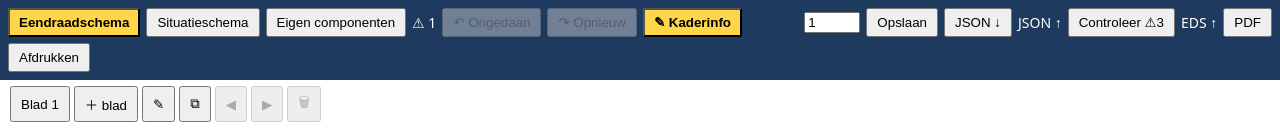
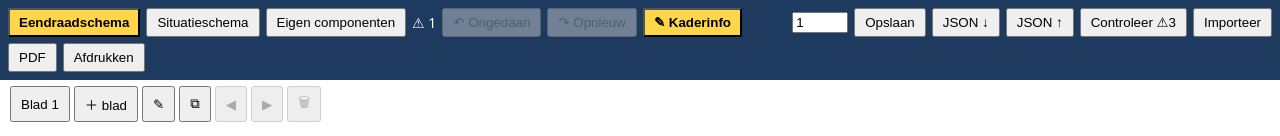
Before and after one commit to Jerry911/plugged, a React (Vite) app in the folder frontend/: page / in a window 1280 px wide. Shown: the top 136 px of the page. Built offline with nearby package versions, Linux system fonts and the light colour scheme; no server answers.

Commit message:
- fix eds import - Import button is now an actual button

```diff
--- a/frontend/src/App.jsx
+++ b/frontend/src/App.jsx
@@ -225,20 +225,20 @@ export default function App() {
                 />
                 <button onClick={save}>Opslaan</button>
                 <button onClick={exportJson}>JSON ↓</button>
-                <label>
+                <span>
                     <input
                         type="file"
                         accept=".json"
                         hidden
                         onChange={(ev) => ev.target.files[0]?.text().then((t) => setP(norm(JSON.parse(t))))}
                     />
-                    <span style={{cursor: 'pointer'}}>JSON ↑</span>
-                </label>
+                    <button onClick={(ev) => ev.currentTarget.previousElementSibling.click()}>JSON ↑</button>
+                </span>
                 <button onClick={() => setShowV((v) => !v)}>
                     Controleer{ec ? ` ✖${ec}` : ''}
                     {wc ? ` ⚠${wc}` : ''}
                 </button>
-                <label>
+                <span>
                     <input
                         type="file"
                         accept=".eds"
@@ -249,10 +249,10 @@ export default function App() {
                             ev.target.value = ''
                         }}
                     />
-                    <span style={{cursor: 'pointer'}} title="Importeer een .eds-bestand van eendraadschema.goethals-jacobs.be">
-                        EDS ↑
-                    </span>
-                </label>
+                    <button title="Importeer een .eds-bestand" onClick={(ev) => ev.currentTarget.previousElementSibling.click()}>
+                        Importeer
+                    </button>
+                </span>
                 <button onClick={() => setJob('pdf')}>PDF</button>
                 <button onClick={() => setJob('print')}>Afdrukken</button>
             </div>
--- a/frontend/src/boardModel.js
+++ b/frontend/src/boardModel.js
@@ -46,6 +46,22 @@ export const defaultTree = () => [
 ]
 const line = (x1, y1, x2, y2) => ({k: 'line', x1, y1, x2, y2}),
     text = (x, y, s, o = {}) => ({k: 'text', x, y, s, ...o})
+export const reach = (shapes) => {
+    let l = Infinity,
+        r = -Infinity
+    const hit = (a, b) => {
+        l = Math.min(l, a)
+        r = Math.max(r, b)
+    }
+    shapes.forEach((h) => {
+        if (h.t === 'circle' && Math.abs(h.cy - 12) <= h.r) {
+            const d = Math.sqrt(h.r ** 2 - (h.cy - 12) ** 2)
+            hit(h.cx - d, h.cx + d)
+        } else if (h.t === 'rect' && h.y <= 12 && 12 <= h.y + h.h) hit(h.x, h.x + h.w)
+        else if (h.t === 'line' && h.y1 === 12 && h.y2 === 12) hit(Math.min(h.x1, h.x2), Math.max(h.x1, h.x2))
+    })
+    return l <= r ? [l, r] : null
+}
 const own = (n) => (n.label ? 100 : Number(n.p?.aantal) > 1 ? 80 : 66)
 const ext = (n) =>
     BOXT.has(n.type)
@@ -89,6 +105,10 @@ function node(p, n, x, y, out) {
         n.children.forEach((c) => {
             const sx = cx
             out.push(line(sx, y - 25, sx, up))
+            if (c.type === 'kring') {
+                if (c.p?.kabel) out.push(text(sx + 13, y - 38, c.p.kabel, {rot: 1}))
+                if (c.label) out.push(text(sx - 5, y - 38, c.label, {rot: 1, bold: 1, size: 13, id: c.id}))
+            }
             const st = stack(p, c.type === 'kring' ? c.children : [c], sx, up, out, STUB, false)
             top = Math.min(top, st.top)
             cx = Math.max(st.r, sx + STUB + SYM) + GAP
@@ -103,6 +123,14 @@ function node(p, n, x, y, out) {
     const cnt = Number(pr.aantal) > 1 ? 'x' + pr.aantal : '',
         w = Math.max(SYM + 6, tw(lab) + 8, tw(cnt) + 8)
     out.push({k: 'sym', shapes: t.shapes, x: x + w / 2, y, s: SYM, id: n.id})
+    const rc = reach(t.shapes),
+        mid = x + w / 2
+    if (rc) {
+        const a = mid + ((rc[0] - 12) * SYM) / 24,
+            b = mid + ((rc[1] - 12) * SYM) / 24
+        if (a > x) out.push(line(x, y, a, y))
+        if (n.children.length && b < x + w) out.push(line(b, y, x + w, y))
+    }
     if (cnt) out.push(text(x + w / 2, y + 38, cnt, {anchor: 'middle'}))
     if (lab) out.push(text(x + w / 2, y + (cnt ? 54 : 40), lab, {anchor: 'middle', italic: 1}))
     let r = x + w,
--- a/frontend/src/symbols.jsx
+++ b/frontend/src/symbols.jsx
@@ -55,7 +55,7 @@ const KR = EL,
     E = 'Energie',
     G = 'Overig'
 const lamp = [C(12, 12, 7), L(7, 7, 17, 17), L(17, 7, 7, 17)],
-    sw = [C(9, 16, 2), L(10.5, 14.5, 18, 6)],
+    sw = [C(7, 12, 2), L(8.5, 10.5, 17, 4)],
     box = (s) => [B(3, 3, 18, 18), ...s]
 export const BUILTIN = [
     X('aansluiting', 'Aansluiting net', V, [], [B(4, 6, 16, 12), L(4, 6, 20, 18), L(4, 18, 20, 6)], false),
@@ -90,8 +90,8 @@ export const BUILTIN = [
     X('tl', 'TL-armatuur', O, LP, [B(2, 9, 20, 6), L(2, 12, 22, 12)]),
     X('noodlicht', 'Noodverlichting', O, LP, [...lamp, B(10, 10, 4, 4)]),
     X('schakelaar', 'Enkelpolige schakelaar', O, KR, sw),
-    X('wissel', 'Wisselschakelaar', O, KR, [...sw, L(10.5, 14.5, 6, 6)]),
-    X('dimmer', 'Dimmer', O, KR, [...sw, L(14, 16, 22, 16)]),
+    X('wissel', 'Wisselschakelaar', O, KR, [...sw, L(5.5, 10.5, 1.5, 4)]),
+    X('dimmer', 'Dimmer', O, KR, [...sw, L(13, 15.5, 21, 15.5)]),
     X('drukknop', 'Drukknop', O, KR, [C(12, 12, 6), C(12, 12, 3)]),
     X('bel', 'Bel / zoemer', O, KR, [C(12, 12, 7), T(12, 15, 'B')]),
     X('rookmelder', 'Rookmelder', O, KR, [C(12, 12, 8), T(12, 15, 'R')]),
```
